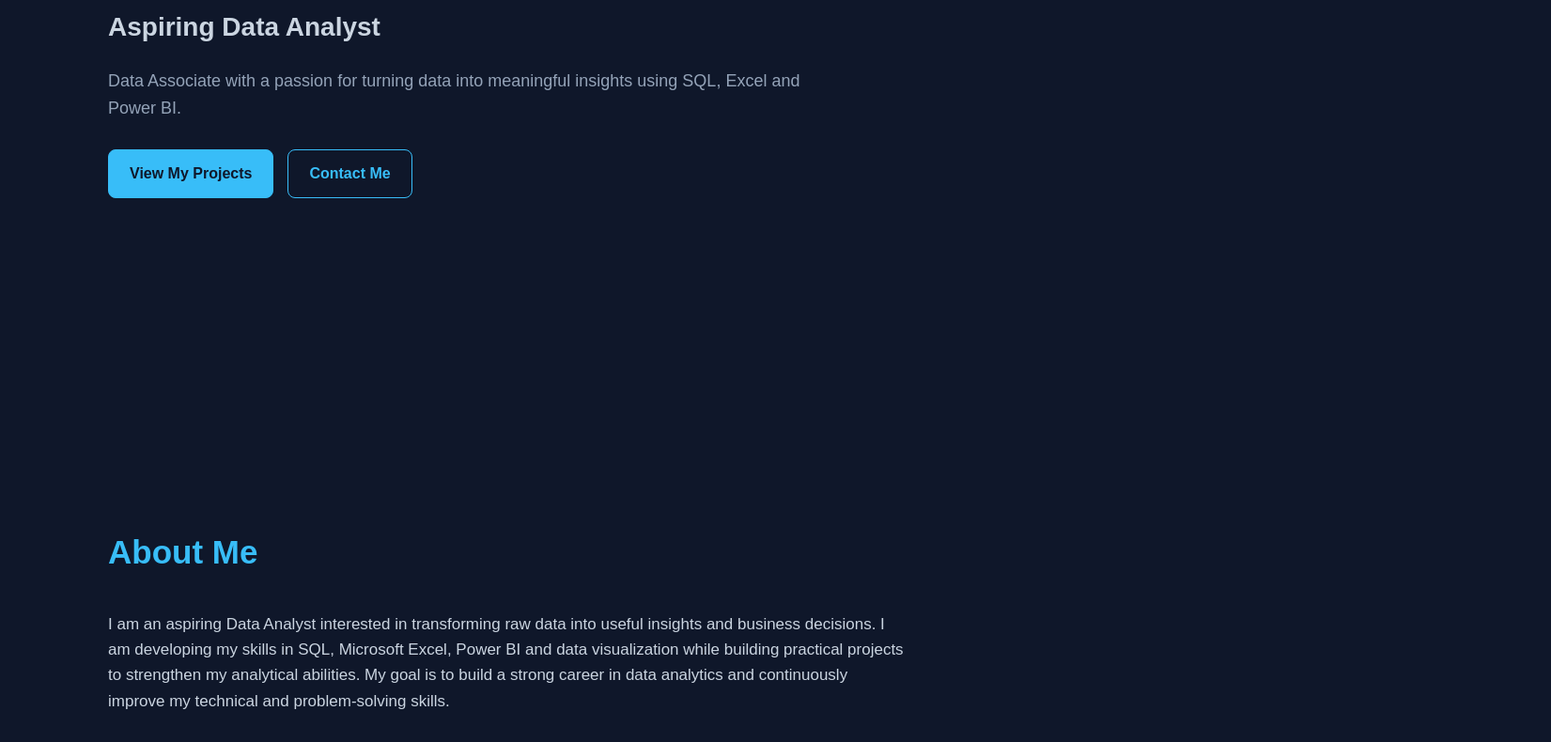
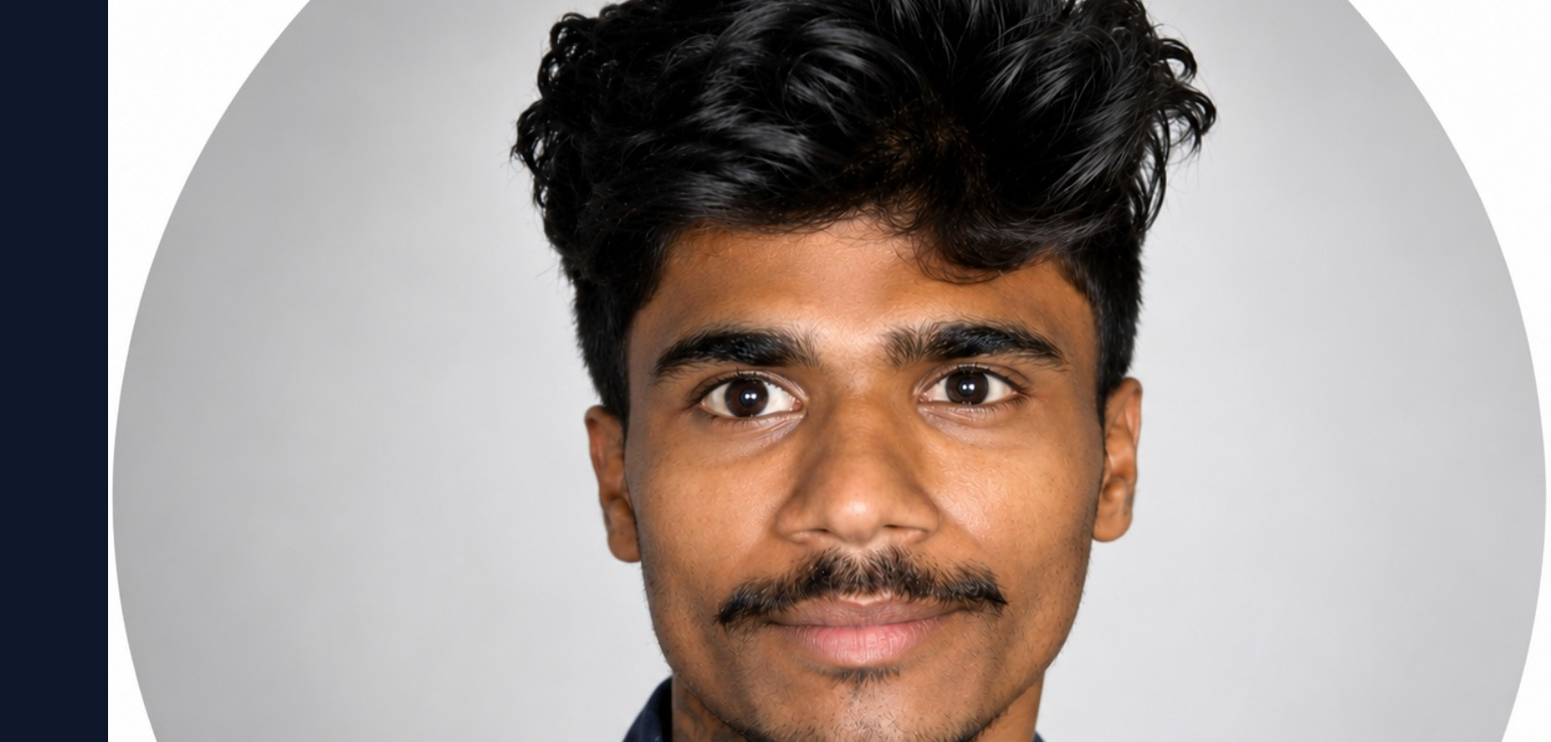
Before and after one commit to richienova/richienova.github.io, a plain HTML site: page index.html in a window 1280 px wide. Shown: the part 340-1130 px from the top of the page at 94% size, 1651 px wide, since content can reach past the window. Drawn offline with Linux system fonts and the light colour scheme.

Commit message:
Add profile image to home section

```diff
--- a/index.html
+++ b/index.html
@@ -261,7 +261,9 @@
     <section id="home">
         <div class="hero">
 
-            <h1>Hi, I'm <span>RichieNova</span></h1>
+            <img src="profile.png" alt="RichieNova Profile Photo" class="profile-photo">
+
+<h1>Hi, I'm <span>RichieNova</span></h1>
 
             <h2>Aspiring Data Analyst</h2>
 
```
